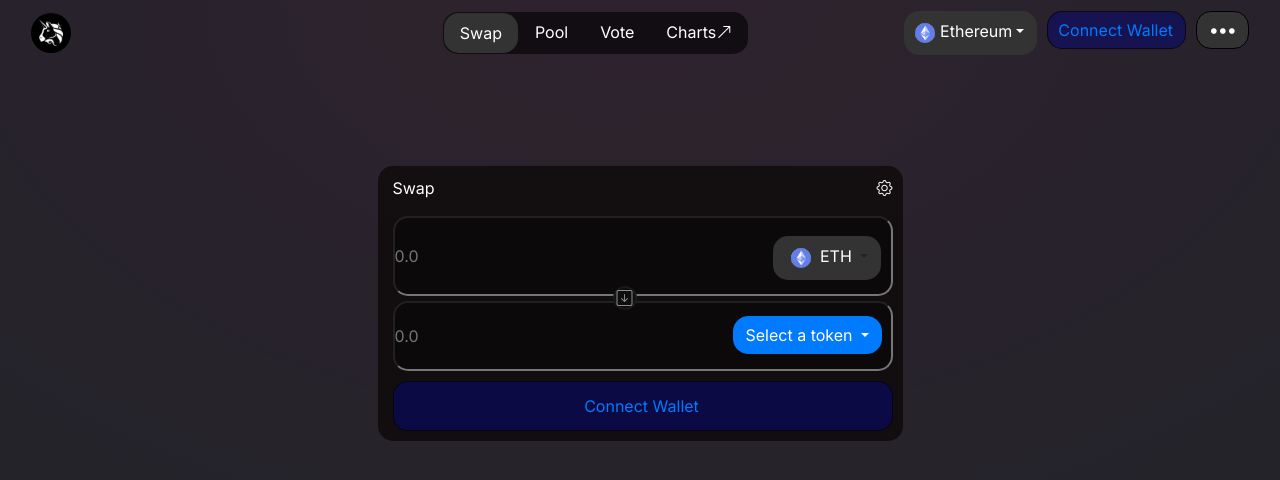
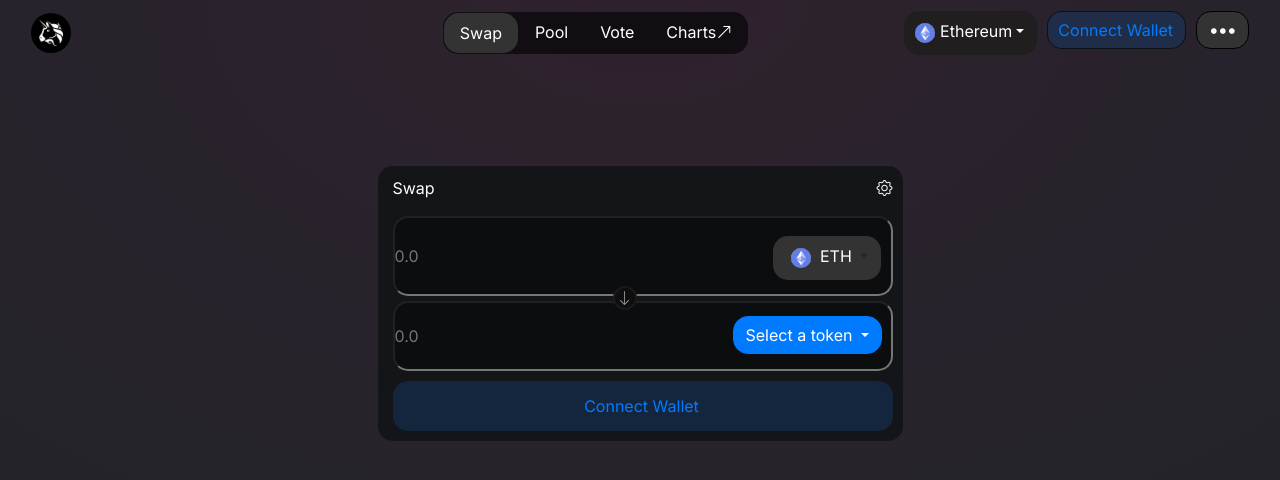
Before and after one commit to cyryl1/Uniswap-clone-no-functionalities-, a plain HTML site: page index.html in a window 1280 px wide. Drawn offline with nearby package versions, Linux system fonts and the light colour scheme.

Commit message:
Update index.html

```diff
--- a/index.html
+++ b/index.html
@@ -41,7 +41,8 @@
             </ul>
             <div class="nav" id="left-nav">
                <div class="dropdown">
-                    <a href="#eth" type="button" class="btn dropdown-toggle show text-white" data-toggle="dropdown" style="padding-left: 5px; border-radius:15px; background-color: #333;">
+                    <a href="#eth" type="button" class="btn dropdown-toggle show text-white" data-toggle="dropdown"
+                    style="padding-left: 5px; border-radius:15px; background-color: rgb(32, 30, 30);">
                         <span><img src="img/eth.png" alt="eth" class="eth-img"></span>Ethereum</a>
                </div>
                <div class="dropdown-menu">
@@ -50,7 +51,7 @@
                 <a href="#dgc" class="dropdown-item">Dodgecoin</a>
                </div>
                 <div style="padding-left: 10px;" class="top-connect">
-                    <button class="btn text-primary" style="border-radius: 15px; background-color: rgba(9, 9, 107, 0.583);
+                    <button class="btn text-primary" style="border-radius: 15px; background-color: rgba(21, 61, 111, 0.44);
                     padding-left: 10px; border-color: rgba(0, 0, 0, 0.646);">Connect Wallet</button>
                 </div>
                 <div style="padding-left: 10px;">
@@ -60,7 +61,7 @@
         </div>
     </div>
 
-    <div class="container" style="background-color:rgba(12, 9, 9, 0.76); border-radius:15px; height: 275px; width: 525px;" id="second">
+    <div class="container" style="background-color:rgb(20, 21, 24); border-radius:15px; height: 275px; width: 525px;" id="second">
         <div style="display: grid; grid-template-columns: repeat(1, 1fr); padding-top: 10px; padding-bottom: 5px; margin: auto; width: 500px; margin-top: 100px;">
             <div class="main-head">
                 <p>Swap</p>
@@ -74,15 +75,15 @@
                     <span id="from-token-text">ETH</span>
                 </button>
             </div>
-            <i class="bi-arrow-down-square" id="arrow"></i>
+            <i class="bi-arrow-down" id="arrow"></i>
             <input type="text" placeholder="0.0" class="inputs text-white">
             <div class="dropdown" id="token">
                 <button class="btn btn-primary dropdown-toggle" type="button" style="border-radius: 15px;">
                     <span>Select a token</span>
                 </button>
             </div>
-            <button class="btn text-primary"style="border-radius: 15px; background-color: rgba(9, 9, 107, 0.583);
-            padding-left: 10px; height: 50px; border-color: rgba(0, 0, 0, 0.646); margin-top:5px;">Connect Wallet</button>
+            <button class="btn text-primary"style="border-radius: 15px; background-color: rgba(21, 61, 111, 0.44);
+            padding-left: 10px; height: 50px; border: 1px solidrgba(21, 61, 111, 0.44); margin-top:5px;">Connect Wallet</button>
         </div>
     </div>
     <script src="bootstrap/bootstrap.bundle.min.js"></script>
```
